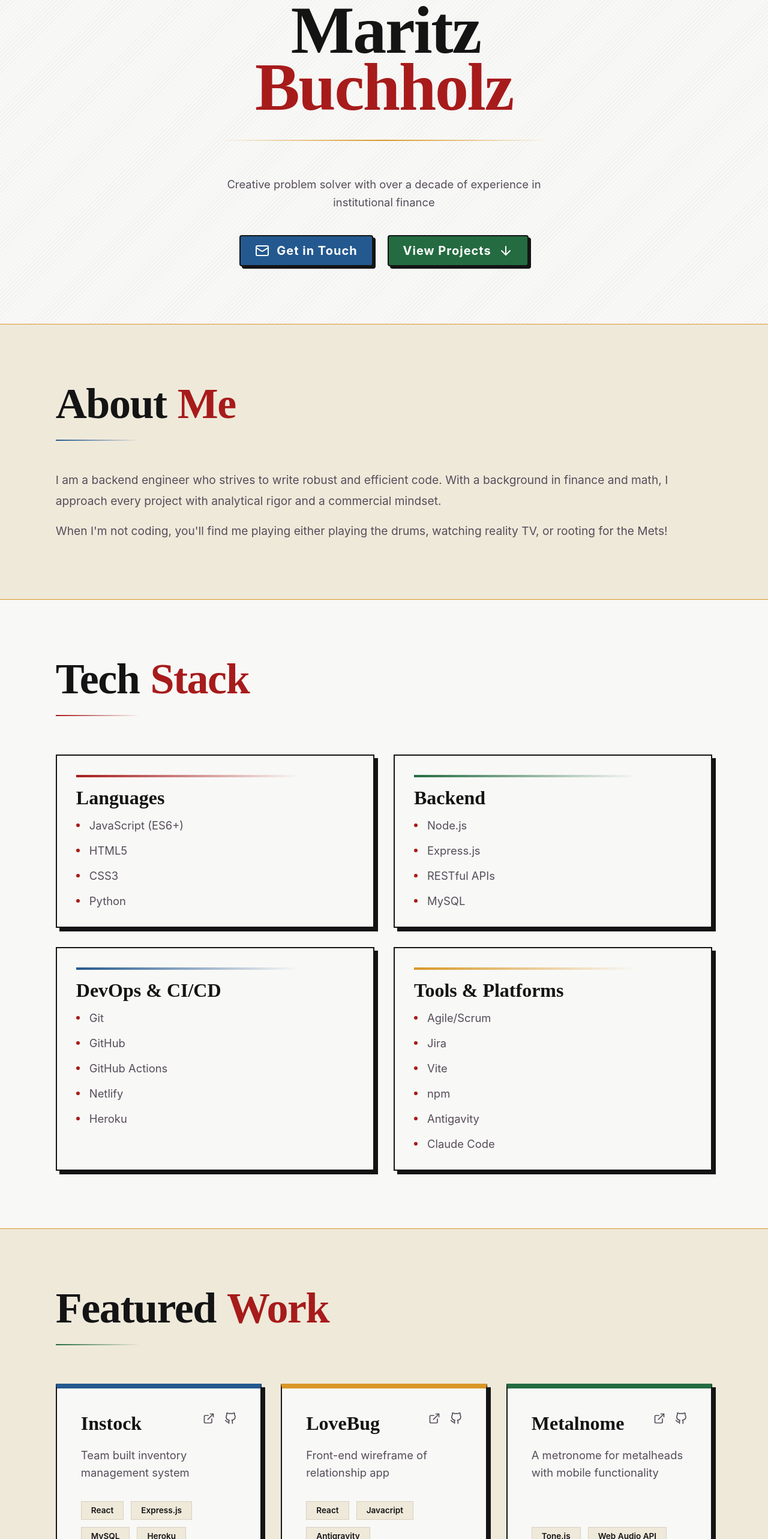
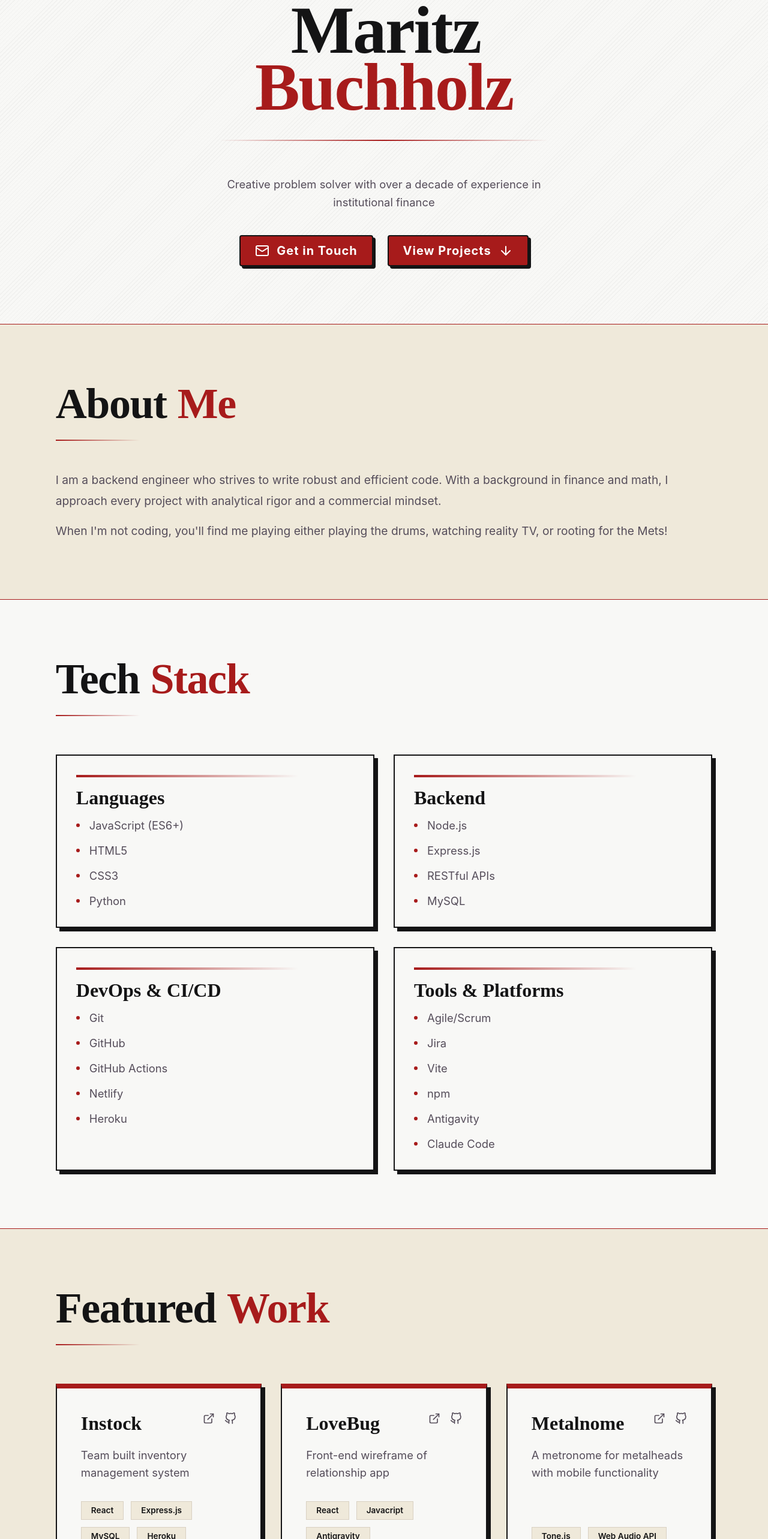
Before and after one commit to maritzbuchholz/portfolio, a React (Vite) app: page / in a window 1280 px wide. Shown: the part 234-2800 px from the top of the page at 60% size. Built offline with nearby package versions, Linux system fonts and the light colour scheme.

Commit message:
update main color to red and black

```diff
--- a/src/Components/About/About.scss
+++ b/src/Components/About/About.scss
@@ -5,7 +5,7 @@
     padding: 6rem 2rem;
     display: flex;
     justify-content: center;
-    border-bottom: 1px solid $accent-gold;
+    border-bottom: 1px solid $accent-red;
 
     &__content {
         width: 90%;
@@ -37,7 +37,7 @@
         max-width: 140px;
         height: 2px;
         margin: 1.5rem 0 3rem 0;
-        background: linear-gradient(90deg, rgba($accent-blue, 1) 0%, rgba($accent-blue, 0) 100%);
+        background: linear-gradient(90deg, rgba($accent-red, 1) 0%, rgba($accent-red, 0) 100%);
     }
 
     &__description {
--- a/src/Components/Button/Button.scss
+++ b/src/Components/Button/Button.scss
@@ -15,7 +15,7 @@
     cursor: pointer;
 
     &--primary {
-        background-color: $accent-blue;
+        background-color: $accent-red;
         color: #FFFFFF;
         padding: 0.75rem 1.5rem;
         border-radius: 4px;
@@ -39,7 +39,7 @@
         &:hover {
             transform: translate(2px, 2px);
             box-shadow: 2px 2px 0px $text-dark;
-            background-color: color.adjust($accent-blue, $lightness: -5%);
+            background-color: color.adjust($accent-red, $lightness: -5%);
         }
 
         &:active {
@@ -49,7 +49,7 @@
     }
 
     &--secondary {
-        background-color: $accent-green;
+        background-color: $accent-red;
         color: #FFFFFF;
         padding: 0.75rem 1.5rem;
         border-radius: 4px;
@@ -73,7 +73,7 @@
         &:hover {
             transform: translate(2px, 2px);
             box-shadow: 2px 2px 0px $text-dark;
-            background-color: color.adjust($accent-green, $lightness: -5%);
+            background-color: color.adjust($accent-red, $lightness: -5%);
         }
 
         &:active {
--- a/src/Components/Contact/Contact.scss
+++ b/src/Components/Contact/Contact.scss
@@ -37,7 +37,7 @@
         width: 50%;
         height: 2px;
         margin: 1.5rem 0 3rem 0;
-        background: linear-gradient(90deg, rgba($accent-gold, 0) 0%, rgba($accent-gold, 1) 50%, rgba($accent-gold, 0) 100%);
+        background: linear-gradient(90deg, rgba($accent-red, 0) 0%, rgba($accent-red, 1) 50%, rgba($accent-red, 0) 100%);
     }
 
     &__description {
--- a/src/Components/Featured/Featured.scss
+++ b/src/Components/Featured/Featured.scss
@@ -5,7 +5,7 @@
     padding: 6rem 2rem;
     display: flex;
     justify-content: center;
-    border-bottom: 1px solid $accent-gold;
+    border-bottom: 1px solid $accent-red;
 
     &__content {
         width: 90%;
@@ -37,7 +37,7 @@
         max-width: 140px;
         height: 2px;
         margin: 1.5rem 0 4rem 0;
-        background: linear-gradient(90deg, rgba($accent-green, 1) 0%, rgba($accent-green, 0) 100%);
+        background: linear-gradient(90deg, rgba($accent-red, 1) 0%, rgba($accent-red, 0) 100%);
     }
 
     &__grid {
@@ -63,9 +63,9 @@
         }
 
         &--red { border-top-color: $accent-red; }
-        &--green { border-top-color: $accent-green; }
-        &--blue { border-top-color: $accent-blue; }
-        &--gold { border-top-color: $accent-gold; }
+        &--green { border-top-color: $accent-red; }
+        &--blue { border-top-color: $accent-red; }
+        &--gold { border-top-color: $accent-red; }
 
         &-header {
             display: flex;
--- a/src/Components/Hero/Hero.scss
+++ b/src/Components/Hero/Hero.scss
@@ -16,7 +16,7 @@
     justify-content: center;
     align-items: center;
     text-align: center;
-    border-bottom: 1px solid $accent-gold;
+    border-bottom: 1px solid $accent-red;
 
     &__content {
         display: flex;
@@ -57,7 +57,7 @@
         width: 90%;
         height: 2px;
         margin: 2.5rem 0;
-        background: linear-gradient(90deg, rgba($accent-gold, 0) 0%, rgba($accent-gold, 1) 50%, rgba($accent-gold, 0) 100%);
+        background: linear-gradient(90deg, rgba($accent-red, 0) 0%, rgba($accent-red, 1) 50%, rgba($accent-red, 0) 100%);
     }
 
     &__description {
--- a/src/Components/Stack/Stack.scss
+++ b/src/Components/Stack/Stack.scss
@@ -5,7 +5,7 @@
     padding: 6rem 2rem;
     display: flex;
     justify-content: center;
-    border-bottom: 1px solid $accent-gold;
+    border-bottom: 1px solid $accent-red;
 
     &__content {
         width: 90%;
@@ -77,9 +77,9 @@
             margin-bottom: 1rem;
 
             &--red { background: linear-gradient(90deg, rgba($accent-red, 1) 0%, rgba($accent-red, 0) 100%); }
-            &--green { background: linear-gradient(90deg, rgba($accent-green, 1) 0%, rgba($accent-green, 0) 100%); }
-            &--blue { background: linear-gradient(90deg, rgba($accent-blue, 1) 0%, rgba($accent-blue, 0) 100%); }
-            &--gold { background: linear-gradient(90deg, rgba($accent-gold, 1) 0%, rgba($accent-gold, 0) 100%); }
+            &--green { background: linear-gradient(90deg, rgba($accent-red, 1) 0%, rgba($accent-red, 0) 100%); }
+            &--blue { background: linear-gradient(90deg, rgba($accent-red, 1) 0%, rgba($accent-red, 0) 100%); }
+            &--gold { background: linear-gradient(90deg, rgba($accent-red, 1) 0%, rgba($accent-red, 0) 100%); }
         }
 
         &-title {
--- a/src/styles/_variables.scss
+++ b/src/styles/_variables.scss
@@ -11,6 +11,3 @@ $text-light: #FFFFFF;
 $text-muted: #554D5A;
 
 $accent-red: #A71B1B;
-$accent-blue: #24598F;
-$accent-gold: #D99726;
-$accent-green: #246B41;
```
